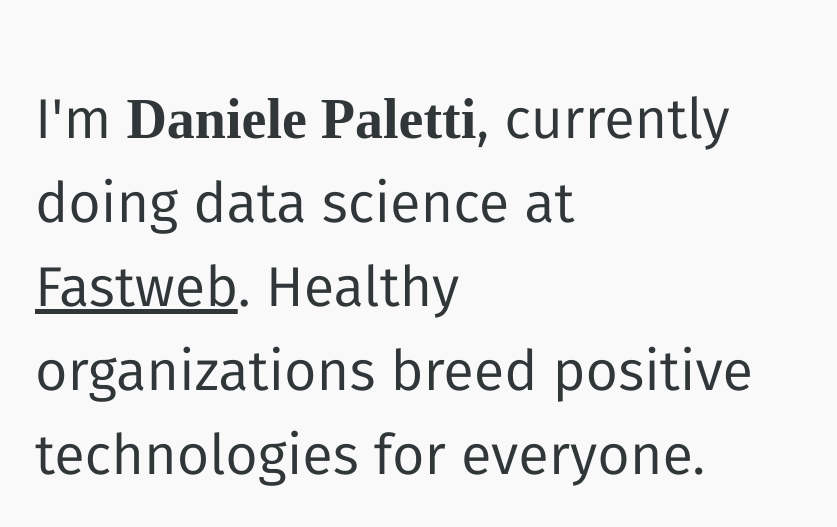
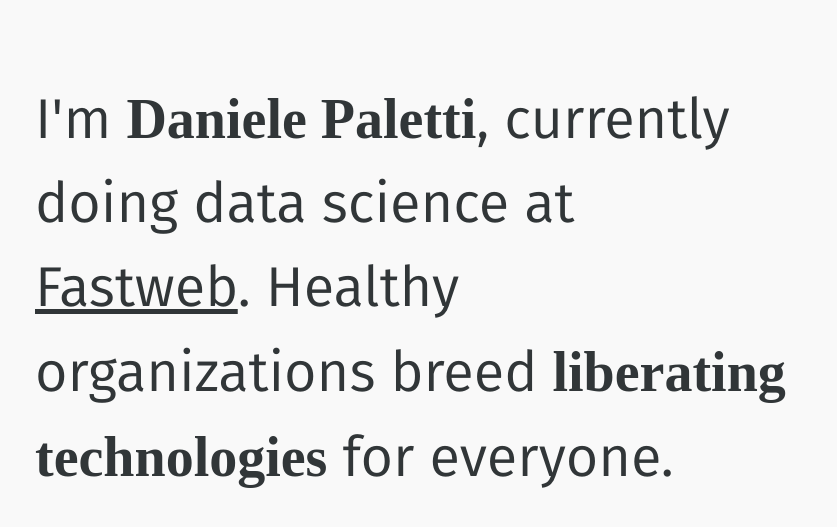
Before and after one commit to dpaletti/dpaletti.github.io, an Eleventy site: page index.html in a window 1280 px wide. Shown: the part 123-650 px from the top of the page, without its empty margins (221-1058 px from the left). Built offline with nearby package versions, Linux system fonts and the light colour scheme; Eleventy itself is replaced by a stand-in of ours; files that its build step writes are made by us from their sources; a web font is replaced by a local one.

Commit message:
Fixed homepage for the last time.

```diff
--- a/index.html
+++ b/index.html
@@ -4,8 +4,7 @@ title: Home - Daniele Paletti
 relative_path:
 ---
     <div class="fill-viewport summary">
-            I'm <span class="light-bold">Daniele Paletti</span>, currently doing data science at <a href="https://www.fastweb.it">Fastweb</a>. Healthy organizations breed positive technologies for everyone.
-
+            I'm <span class="light-bold">Daniele Paletti</span>, currently doing data science at <a href="https://www.fastweb.it">Fastweb</a>. Healthy organizations breed <span class="light-bold">liberating technologies</span> for everyone.
     </div>
 </body>
 </html>
```
Also changed, not shown: 1 other file.
